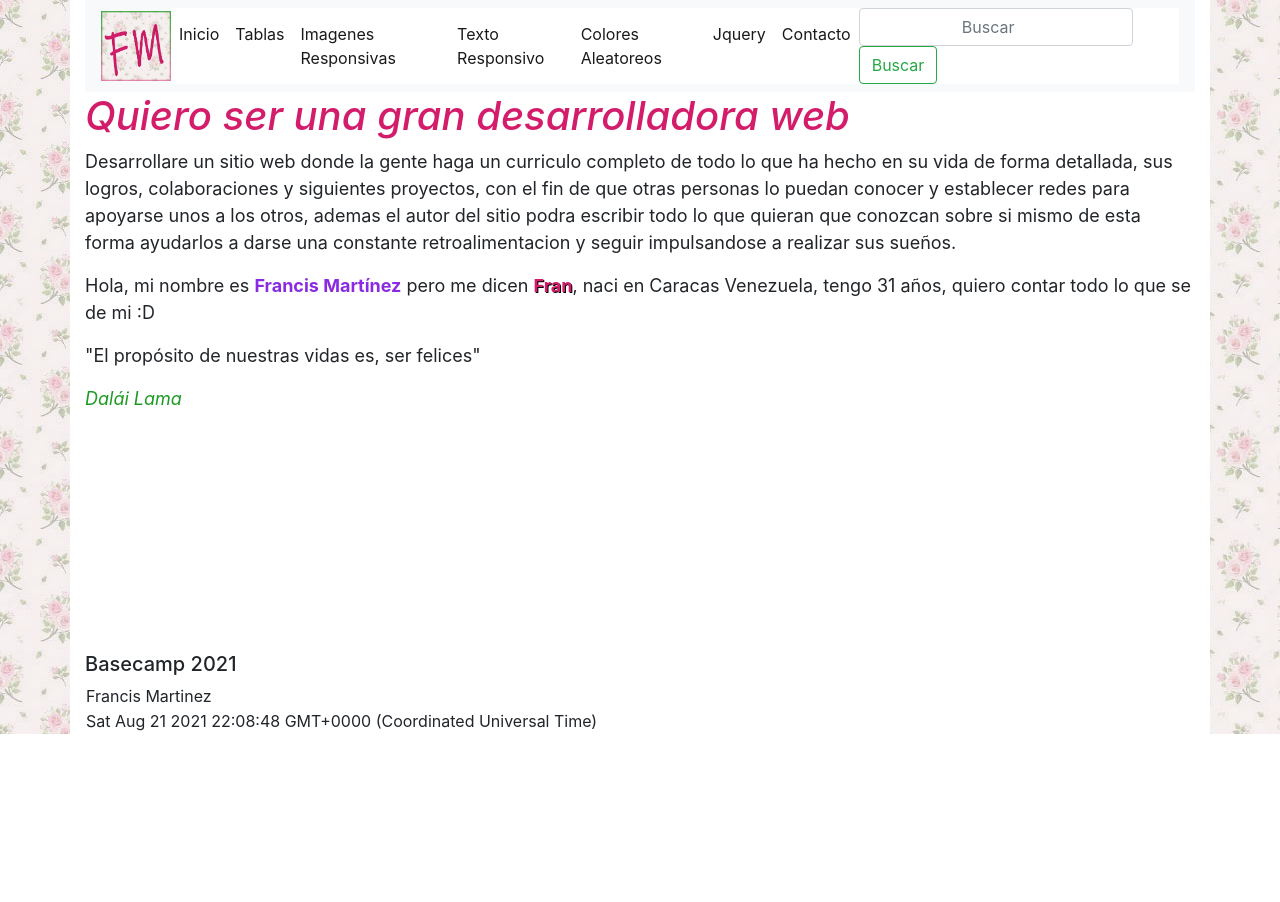
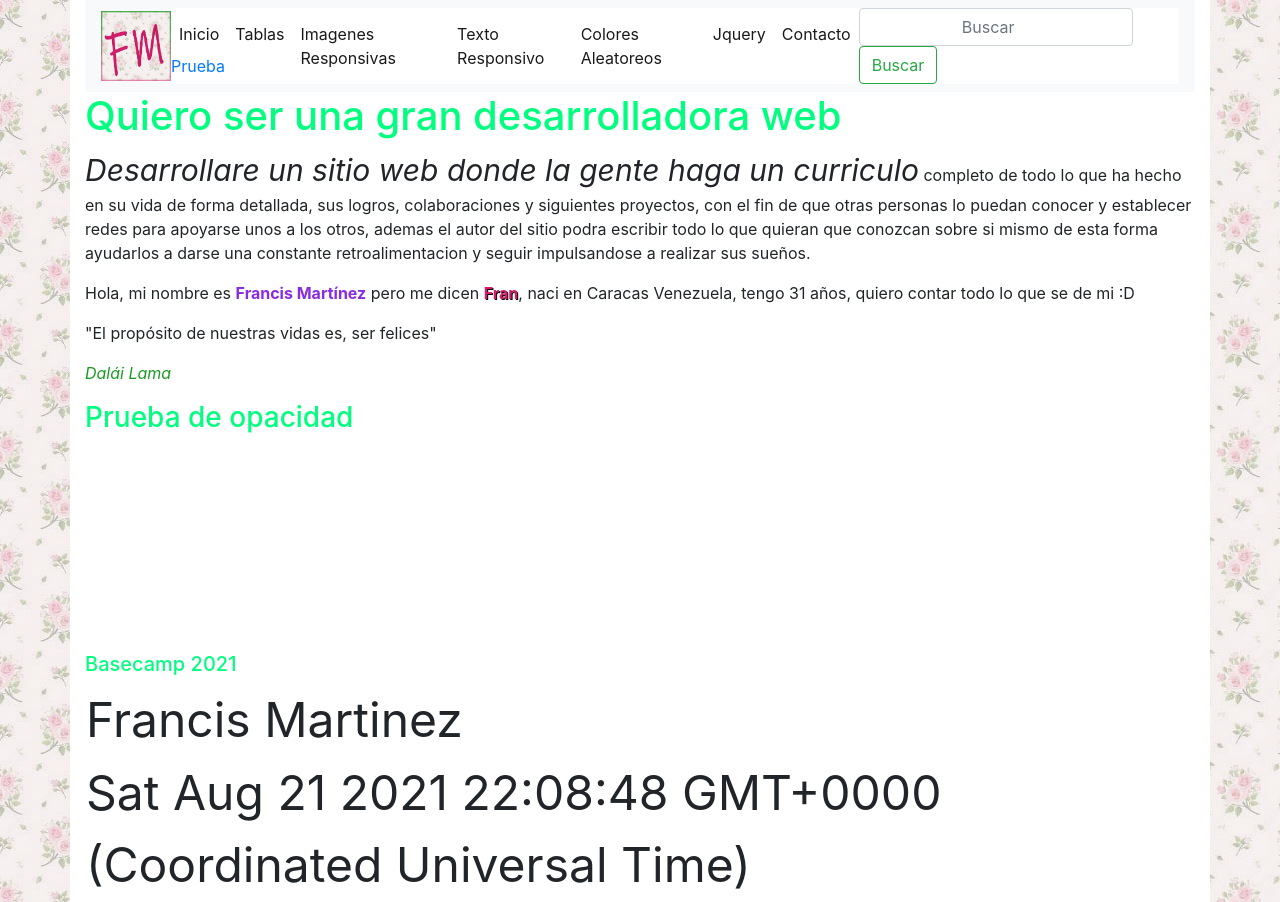
Before and after one commit to Fran2325/Yo-Quiero-otro-Mundo, a plain HTML site: page index.html in a window 1280 px wide. Before the commit the page ends 800 px from the top, so only its background shows below. Drawn offline with nearby package versions, Linux system fonts and the light colour scheme.

Commit message:
Ultimos cambios

```diff
--- a/JavaEscript/js.js
+++ b/JavaEscript/js.js
@@ -6,9 +6,15 @@ function mialerta() {
 }
 mialerta();
 
+$('#mostrar').click(function(){
+	$('#prueba').show(1000);
+});
+
 $( "button" ).click(function() {
   $( "section" ).hide( "drop", { direction: "down" }, "slow" );
   });
+
+
 
 // funcion para cambiar el fondo de color
 function generarNuevoColor(){
--- a/estilo.css
+++ b/estilo.css
@@ -1,15 +1,23 @@
+
 *{
     margin: 0;
     padding: 0;
     background-color: white;
 }
 
+main{
+    min-height: 70vh;
+}
+
+nav li a:hover{
+    color: pink;
+}
+
 body{
     background-image:url("./Imagenes/fondo rosas.jpeg");
 }
-main{
-    min-height: 70vh;
-    font-size: 18px;
+i{
+    font-size: 30px;
 }
 form label{
     margin: 1px;
@@ -17,12 +25,11 @@ form label{
 h1,b,input{
     color: #d31d6a;
 }
-h1{
-    margin-bottom: 1rem;
-    font-size: 2em;
-}
+
+
 footer p{
     margin: 1px;
+    font-size: 3em;
 }
 
 a{
@@ -129,3 +136,11 @@ section jquery {
     height: 100%;
     border: 3px solid pink;
   }
+
+h1,h2,h3,h4,h5,h6{
+    color: springgreen;
+    font-size: 40px;
+}
+.nav li ul{
+    display: none;
+}
--- a/index.html
+++ b/index.html
@@ -10,14 +10,14 @@
     <link rel="stylesheet" href="https://cdn.jsdelivr.net/npm/bootstrap@4.6.0/dist/css/bootstrap.min.css" integrity="sha384-B0vP5xmATw1+K9KRQjQERJvTumQW0nPEzvF6L/Z6nronJ3oUOFUFpCjEUQouq2+l" crossorigin="anonymous">
   </head>
   <body>
-    <div class="container" id="saludo">
+    <div class="container">
       <div class="row">
         <div class="col">
           <!-- Etiquetas para hacer la barra de navegacion, incluir logo entre otros-->
           <header>
             <nav class="navbar navbar-expand-lg navbar-light bg-light">
               <div>
-                <img src="./Imagenes/Logo de Fran.jpg" width="70" alt="Logotipo">
+                <img src="./Imagenes/Logo de Fran.jpg" width="70" alt="Logotipo" id="saludo">
               </div>
               <button class="navbar-toggler" type="button" data-toggle="collapse" data-target="#navbarSupportedContent" aria-controls="navbarSupportedContent" aria-expanded="false" aria-label="Toggle navigation">
                 <span class="navbar-toggler-icon"></span>
@@ -26,6 +26,11 @@
                 <ul class="navbar-nav mr-auto">
                   <li class="nav-item active">
                     <a class="nav-link" target="_blank" href="./index.html">Inicio<span class="sr-only">(current)</span></a>
+                    <ul>
+                      <li>
+                        <a href="./index-7.html">Prueba</a>
+                      </li>
+                    </ul>
                   </li>
                   <li class="nav-item active">
                     <a class="nav-link" href="./index-1.html">Tablas</a>
@@ -59,8 +64,8 @@
               <section class="contenedor">
                 <section class="main">
                   <article>
-                      <h1> <i>Quiero ser una gran desarrolladora web</i> </h1>
-                      <p>Desarrollare un sitio web donde la gente haga un curriculo completo de todo lo que
+                      <h1>Quiero ser una gran desarrolladora web</h1>
+                      <p><i>Desarrollare un sitio web donde la gente haga un curriculo</i> completo de todo lo que
                       ha hecho en su vida de forma detallada, sus logros, colaboraciones y siguientes proyectos, con el fin de
                       que otras personas lo puedan conocer y establecer redes para apoyarse unos a los otros, ademas el autor del
                       sitio podra escribir todo lo que quieran que conozcan sobre si mismo de esta forma ayudarlos a darse una
@@ -78,6 +83,7 @@
               </p>
               <!-- <p>Academicamente hablando me falta muy poco para ser TSU en Administracion de empresas mencion Marketing y
               Ventas estudie en el <a href="https://cftmanpower.cl/ "> CFT MANPOWER </a>(Tengo que terminar de pagar para que me den mi titulo ;) )</p> -->
+              <h3>Prueba de opacidad</h3>
             </aside>
           </main>
           <!-- Etiquetas para hacer el pie de Pagina-->
```
Also changed, not shown: index-2.html (+2 -1 lines), index-6.html (+3 -1 lines), Ejercico 10-Yo Quiero otro Mundo - Iteración 10 sprint-final.txt (added), Ejercico 9-Yo Quiero otro Mundo - Iteración 9 jquery.txt (deleted).
